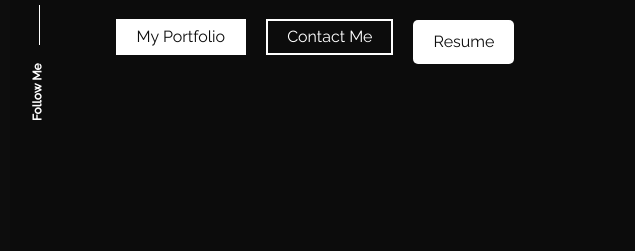
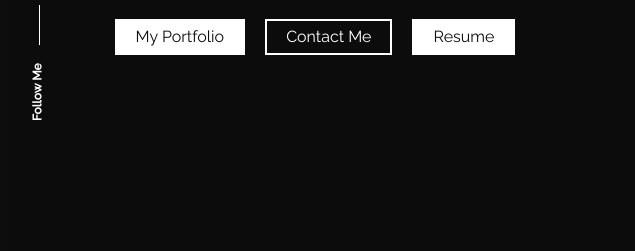
Before and after one commit to earth9890/Hari-portfolio, a React app: page / in a window 1280 px wide. Shown: the part 405-656 px from the top of the page, 0-635 px from the left. Built offline with nearby package versions, Linux system fonts and the light colour scheme; some packages are replaced by stand-ins of ours.

Commit message:
UI changes Commit

```diff
--- a/src/pages/home/style.css
+++ b/src/pages/home/style.css
@@ -175,28 +175,12 @@ section {
 }
 
 #button_r {
-    margin-top: 10px;
-  background: var(--secondary-color);
-  color: var(--primary-color);
-  padding: 10px 20px;
-  border: none;
-  border-radius: 5px;
-  cursor: pointer;
-  transition: transform 0.3s, background-color 0.3s;
+        background: var(--secondary-color);
+    color: var(--primary-color);
 }
 
-#button_r:hover {
-  background-color: #0056b3;
-  transform: scale(1.5);
-}
 
-.hover-grow {
-  transition: transform 0.3s;
-}
 
-.hover-grow:hover {
-  transform: scale(1.05);
-}
 
 .intro_sec .h_bg-image .block {
     bottom: 50vh;
```
